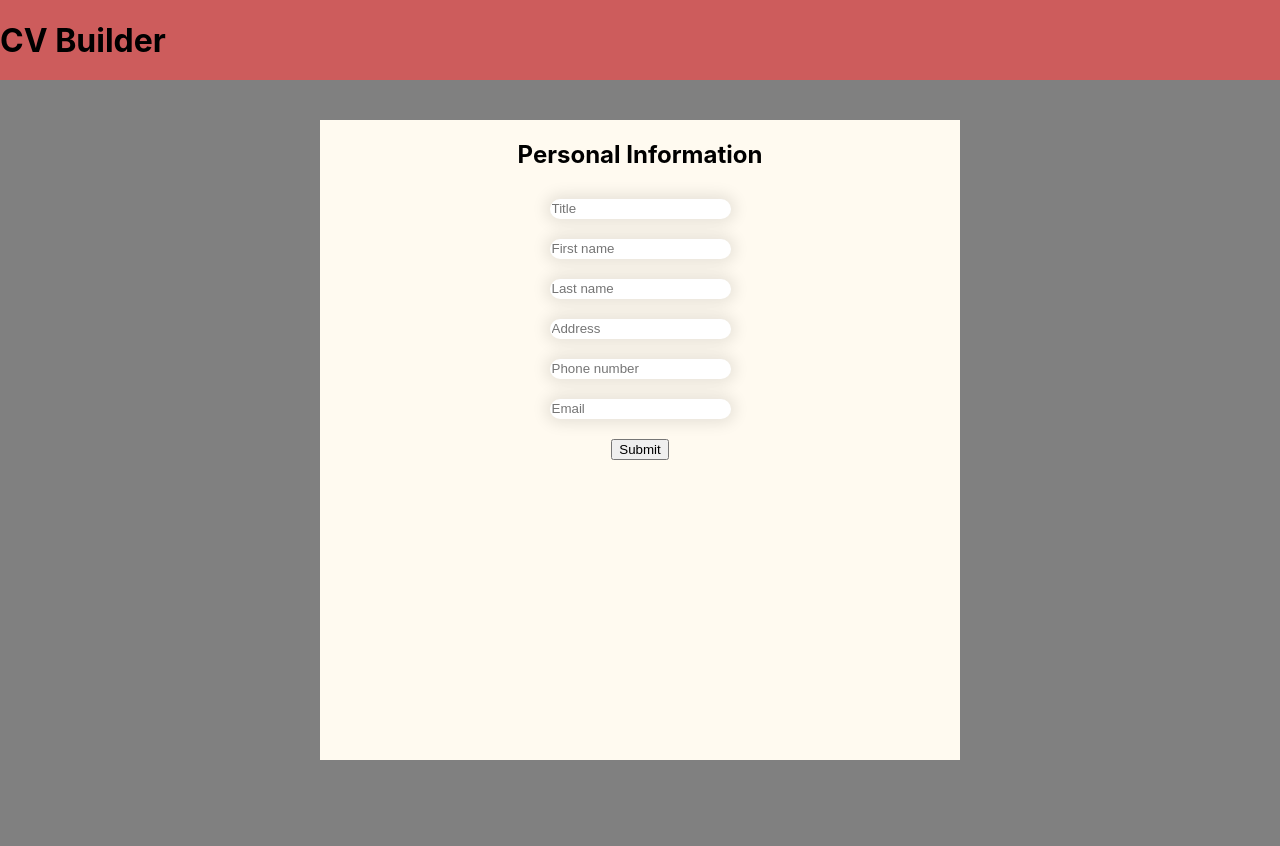
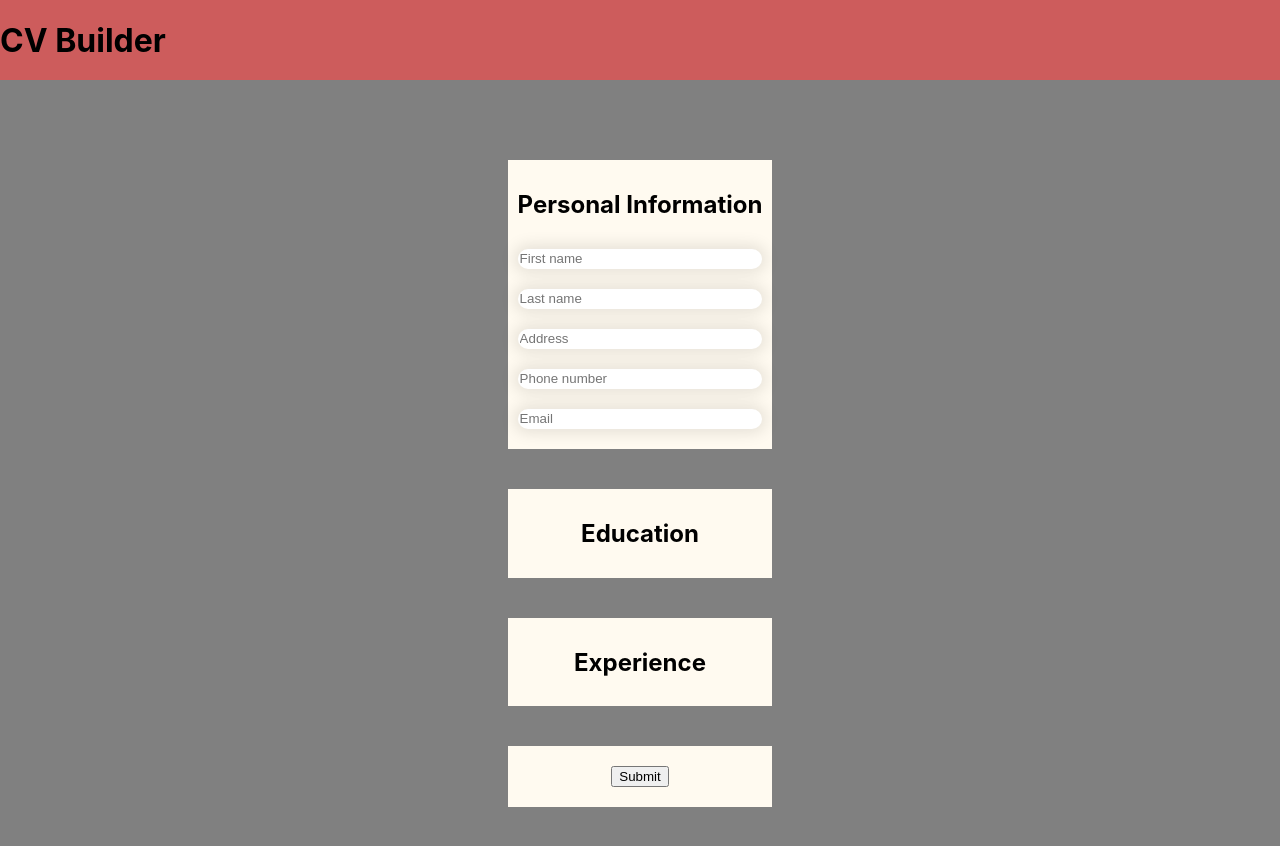
Before and after one commit to tblackmore0/cv-builder, a React (Create React App) app: page / in a window 1280 px wide. Before the commit the page ends 800 px from the top, so only its background shows below. Built offline with nearby package versions, Linux system fonts and the light colour scheme.

Commit message:
Reworked form format, added styles.

```diff
--- a/src/Components/Form.js
+++ b/src/Components/Form.js
@@ -36,29 +36,39 @@ function Form () {
 
     return (
         <div className = 'form'>
-            <h2>Personal Information</h2>
             <form onSubmit={submitHandler}>
+
                 <div className = 'formSection'>
-                    <input type='text' required id='title' ref={titleRef} placeholder='Title' />
+
+                    <h2>Personal Information</h2>
+
+                    <input type='text' required id='firstName' ref={firstNameRef} placeholder='First name' />
+                    <input type='text' required id='lastName' ref={lastNameRef} placeholder='Last name' />
+                    <input type='text' required id='address' ref={addressRef} placeholder='Address' />
+                    <input type='number' required id='phoneNumber' ref={phoneNumberRef} placeholder='Phone number' />
+                    <input type='email' required id='email' ref={emailRef} placeholder='Email' />
+
                 </div>
+
                 <div className = 'formSection'>
-                    <input type='text' required id='firstName' ref={firstNameRef} placeholder='First name' />
+                    <h2>Education</h2>
                 </div>
+
                 <div className = 'formSection'>
-                    <input type='text' required id='lastName' ref={lastNameRef} placeholder='Last name' />
+                    <h2>Experience</h2>
+                    {/*
+                    <input type='text' id='position' ref={positionRef} placeholder='Position' />
+                    <input type='text' id='company' ref={companyRef} placeholder='Company' />
+                    <input type='text' id='location' ref={locationRef} placeholder='Location' />
+                    <input type='date' id='startDate' ref={startDateRef} placeholder='Starting date' />
+                    <input type='date' id='leaveDate' ref={leaveDateRef} placeholder='Leaving' />
+                    */}
                 </div>
-                <div className = 'formSection'>
-                    <input type='text' required id='address' ref={addressRef} placeholder='Address' />
-                </div>
-                <div className = 'formSection'>
-                    <input type='number' required id='phoneNumber' ref={phoneNumberRef} placeholder='Phone number' />
-                </div>
-                <div className = 'formSection'>
-                    <input type='email' required id='email' ref={emailRef} placeholder='Email' />
-                </div>
+
                 <div className = 'formSection'>
                     <button className = 'submitButton'>Submit</button>
                 </div>
+
             </form>
         </div>
     )
--- a/src/index.css
+++ b/src/index.css
@@ -10,7 +10,7 @@ body {
   -webkit-font-smoothing: antialiased;
   -moz-osx-font-smoothing: grayscale;
   background-color:grey;
-
+  overflow-x: hidden;
 }
 
 code {
@@ -35,20 +35,22 @@ code {
 }
 
 .form {
-  background-color:floralwhite;
-  width: 50%;
-  height: 80%;
   display: flex;
   flex-direction: column;
   align-items: center;
   margin-top: 5vh;
-  overflow: hidden;
+
 }
 
 .formSection {
+  margin-top: 5vh;
+  margin-bottom: 5vh;
+  background-color:floralwhite;
+  padding: 10px;
   display: flex;
-  justify-content: center;
-  align-content: center;
+  flex-direction: column;
+  align-items: center;
+
 }
 
 input {
```
